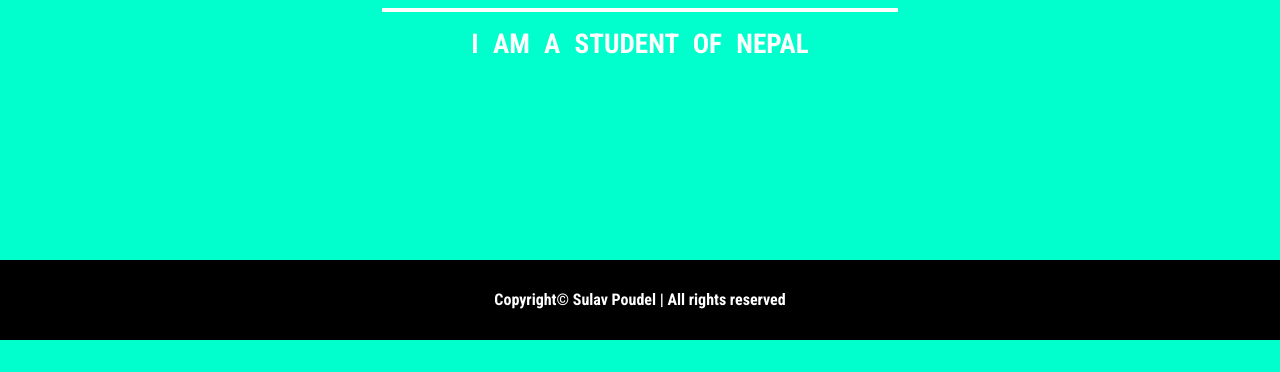
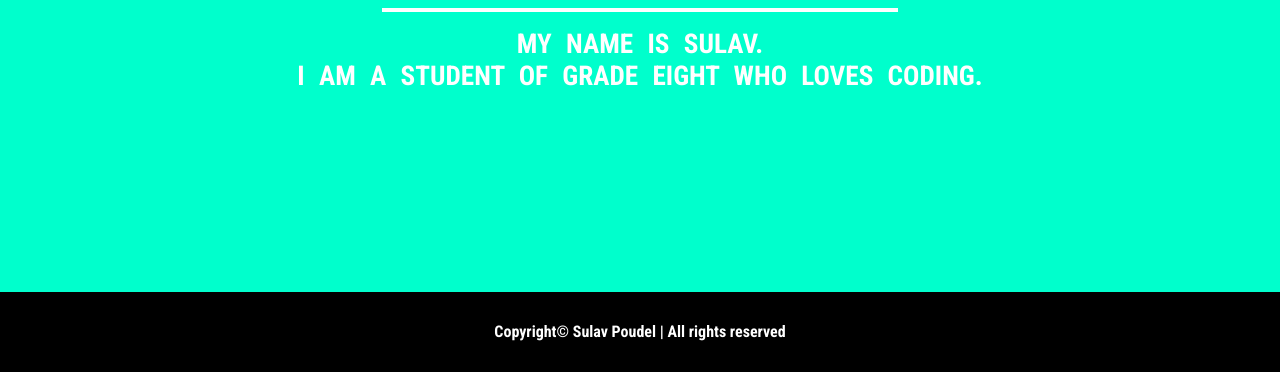
Before and after one commit to SulavPoudel12/website, a plain HTML site: page index.html in a window 1280 px wide. Shown: the part 682-1054 px from the top of the page. Before the commit the page ends 1022 px from the top, so only its background shows below. Drawn offline with Linux system fonts and the light colour scheme.

Commit message:
Update index.html

```diff
--- a/index.html
+++ b/index.html
@@ -41,7 +41,7 @@
         <img id="logoo" src="img/logo.png" alt="Load">
         <h1>SULAV POUDEL</h1>
         <hr>
-        <h1 id="hii">I am a student of Nepal</h1>
+        <h1 id="hii">My name is Sulav. <br> I am a student of grade eight who loves coding.</h1>
     </div>
 
     <footer>
```
